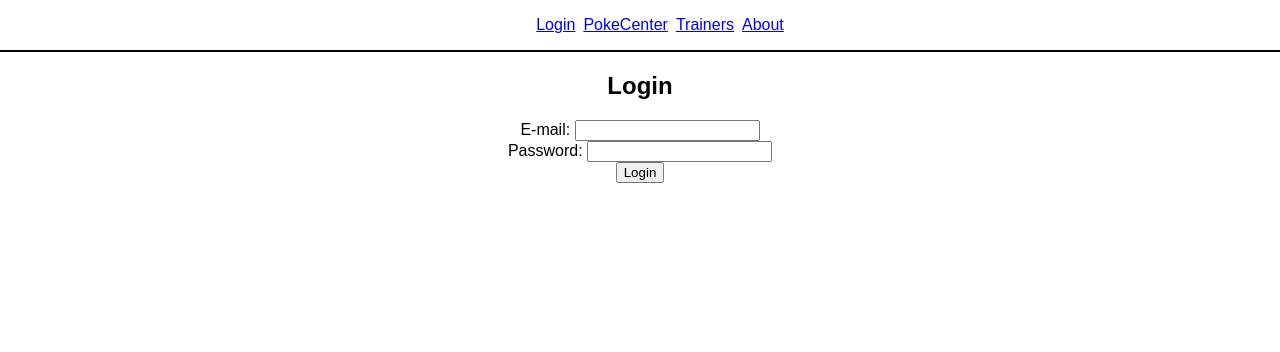
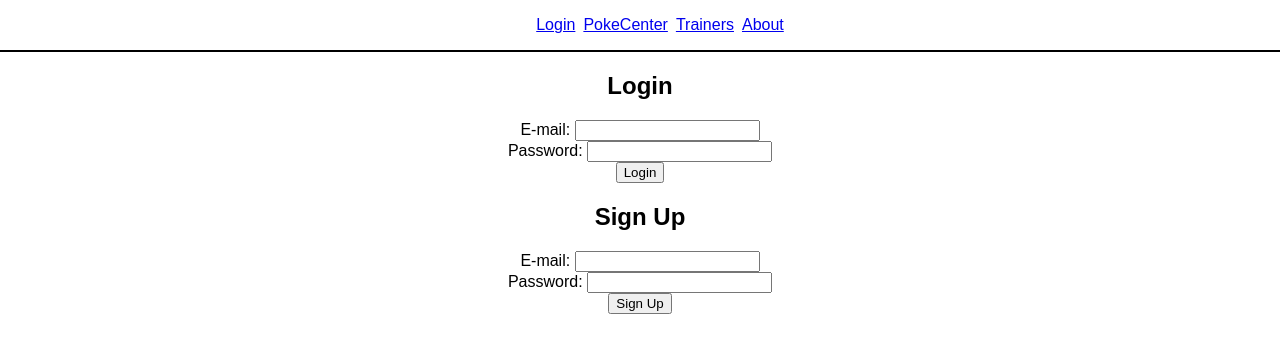
Before and after one commit to SirPotatoIV/mern_heroku, a React (Create React App) app in the folder client/: page / in a window 1280 px wide. Shown: the top 352 px of the page. Built offline with nearby package versions, Linux system fonts and the light colour scheme.

Commit message:
Created signup component. Created Home page. Placed signup and login into Home.

```diff
--- a/client/src/App.js
+++ b/client/src/App.js
@@ -7,7 +7,7 @@ import {
 } from 'react-router-dom';
 
 import About from './pages/About';
-import Login from './pages/Login';
+import Home from './pages/Home';
 import PokeCenter from './pages/PokeCenter';
 import Trainers from './pages/Trainers';
 
@@ -42,11 +42,7 @@ export default function App() {
               <Trainers />
             </PrivateRoute>
             <Route path="/">
-              {currentUser.isLoggedIn ? (
-                <Redirect to="pokecenter" />
-              ) : (
-                <Login />
-              )}
+              {currentUser.isLoggedIn ? <Redirect to="pokecenter" /> : <Home />}
             </Route>
           </Switch>
         </Router>
--- /dev/null
+++ b/client/src/components/SignUp.js
@@ -0,0 +1,42 @@
+import React, { useContext, useState } from 'react';
+import AuthContext from '../context/AuthContext';
+
+const SignUp = () => {
+  const [email, setEmail] = useState('');
+  const [password, setPassword] = useState('');
+
+  const { currentUser, setCurrentUser } = useContext(AuthContext);
+  console.log(currentUser);
+
+  const handleLogin = (e) => {
+    e.preventDefault();
+    setCurrentUser({ ...currentUser, isLoggedIn: true });
+  };
+  return (
+    <div>
+      <h2>Sign Up</h2>
+      <form onSubmit={handleLogin}>
+        <div>
+          <label htmlFor="email">E-mail: </label>
+          <input
+            type="email"
+            name="email"
+            value={email}
+            onChange={(e) => setEmail(e.target.value)}
+          />
+        </div>
+        <div>
+          <label htmlFor="password">Password: </label>
+          <input
+            type="password"
+            name="password"
+            value={password}
+            onChange={(e) => setPassword(e.target.value)}
+          />
+        </div>
+        <button type="submit">Sign Up</button>
+      </form>
+    </div>
+  );
+};
+export default SignUp;
--- /dev/null
+++ b/client/src/pages/Home.js
@@ -0,0 +1,14 @@
+import React from 'react';
+import Login from '../components/Login';
+import SignUp from '../components/SignUp';
+
+const Home = () => {
+  return (
+    <>
+      <Login />
+      <SignUp />
+    </>
+  );
+};
+
+export default Home;
```
Also changed, not shown: client/src/components/Login.js (renamed from client/src/pages/Login.js).
